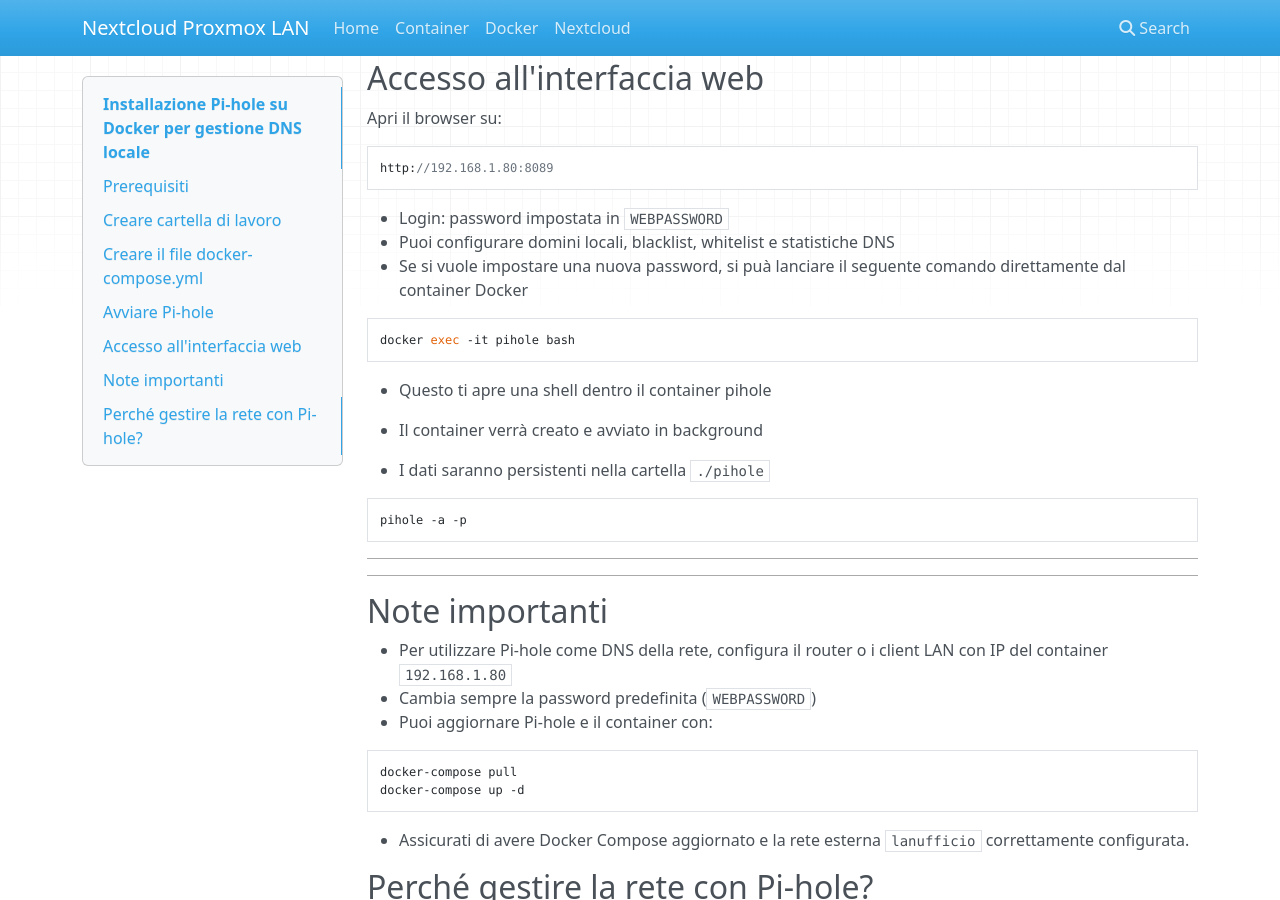
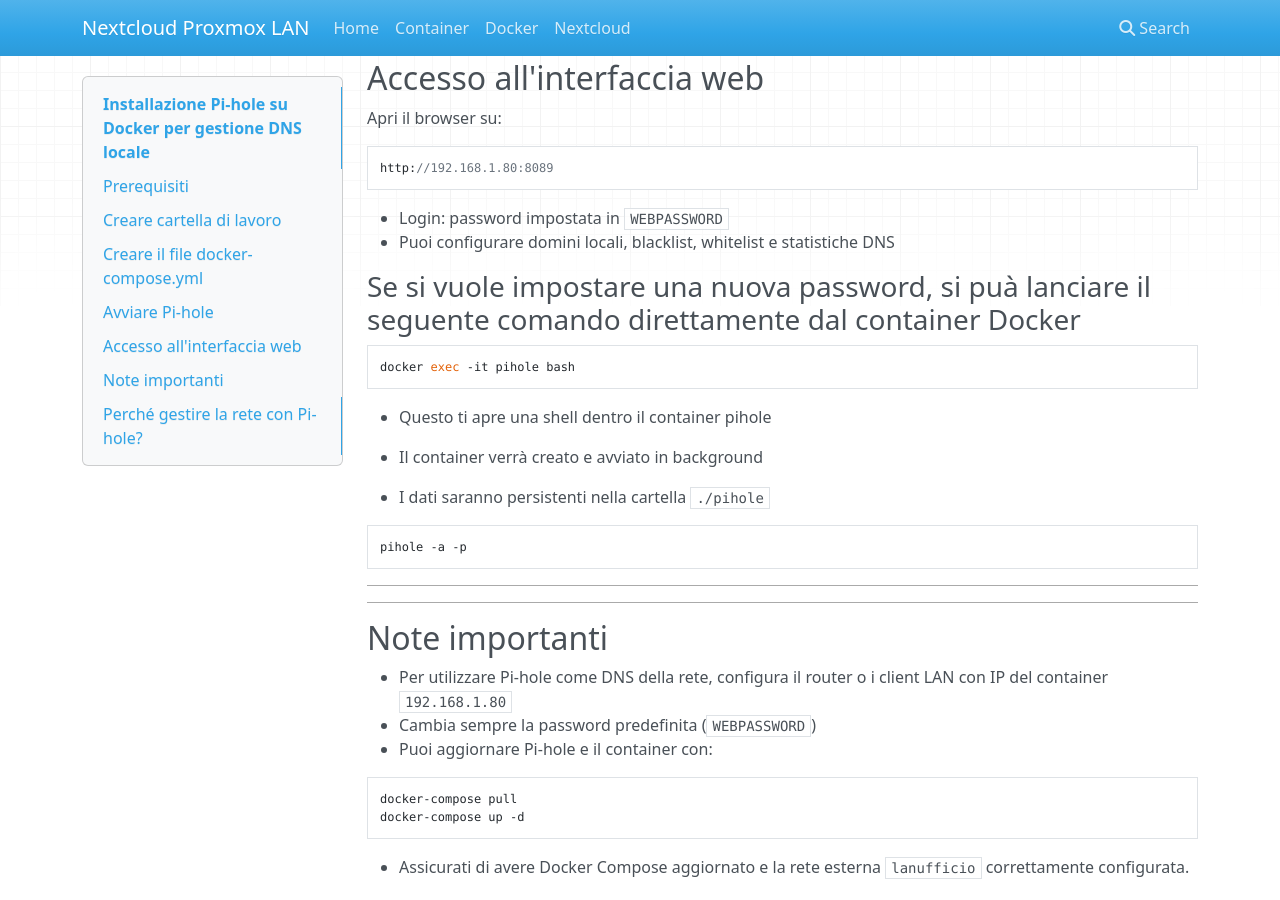
Before and after one commit to masilib/nextcloud-proxmox-lan, an MkDocs documentation site: the page built from docs/03-installazione-pihole.md, in a window 1280 px wide and 900 px high, scrolled down 2225 px. Built offline with MkDocs 1.6.1, drawn with Linux system fonts in a browser that asks for light colours; nearby versions of some CDN libraries.

````diff
--- a/docs/03-installazione-pihole.md
+++ b/docs/03-installazione-pihole.md
@@ -125,7 +125,8 @@ http://192.168.1.80:8089
 
 - Login: password impostata in `WEBPASSWORD`
 - Puoi configurare domini locali, blacklist, whitelist e statistiche DNS
-- Se si vuole impostare una nuova password, si puà lanciare il seguente comando direttamente dal container Docker
+
+### Se si vuole impostare una nuova password, si puà lanciare il seguente comando direttamente dal container Docker
 ```bash
 docker exec -it pihole bash
 ```
````
